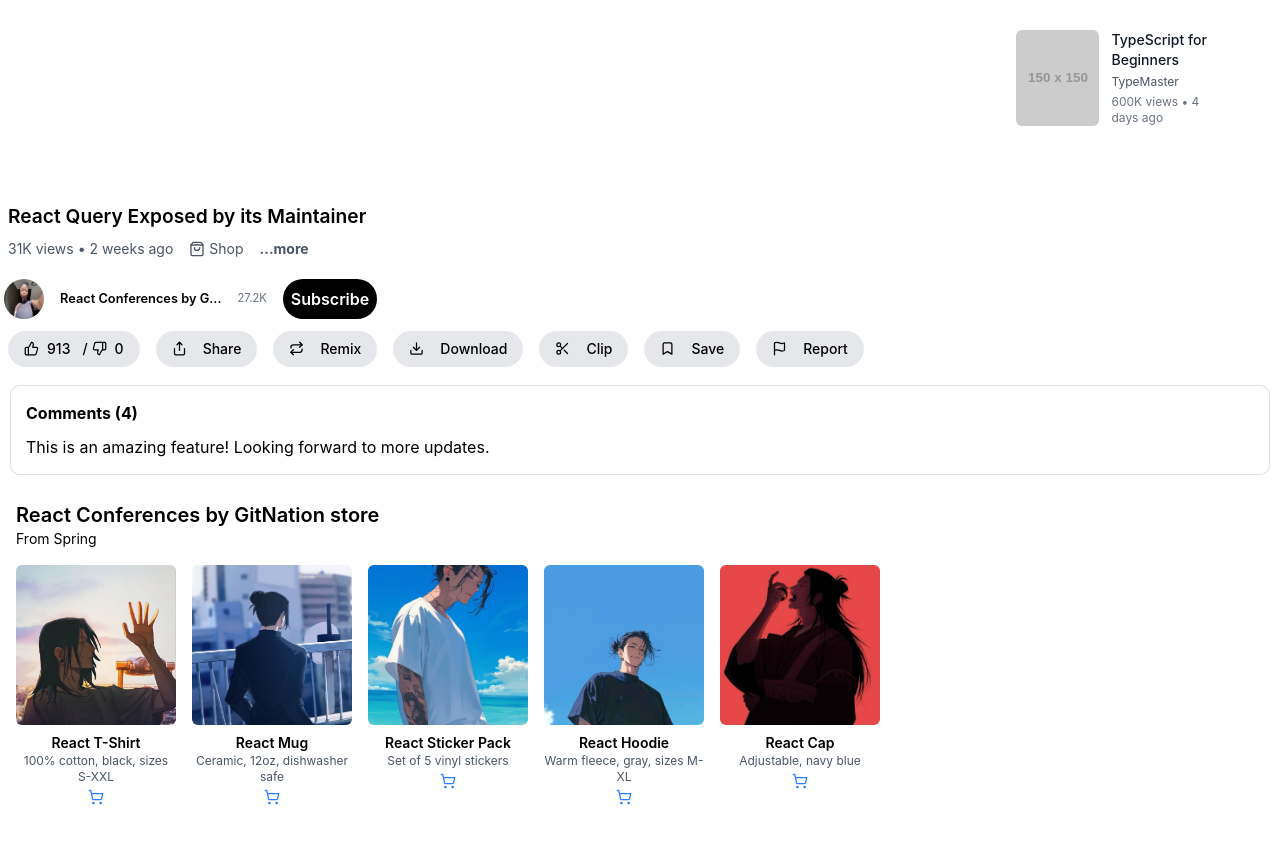
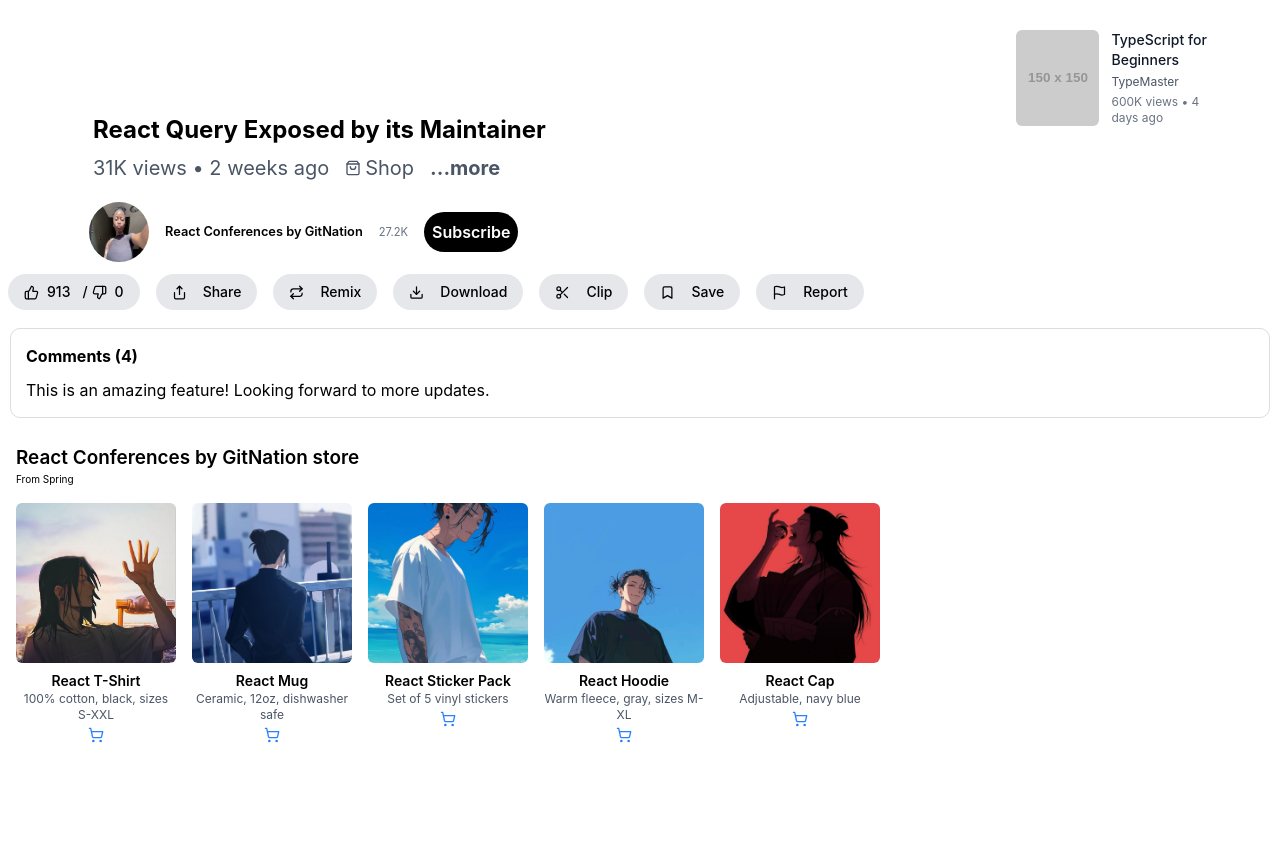
Before and after one commit to covey-codes/youtube, a React (Vite) app: page / in a window 1280 px wide. Shown: the part 702-1545 px from the top of the page. After the commit the page ends 1483 px from the top, so only its background shows below. Built offline with nearby package versions, Linux system fonts and the light colour scheme.

Commit message:
minor updates

```diff
--- a/src/components/GitNationStore.tsx
+++ b/src/components/GitNationStore.tsx
@@ -22,10 +22,10 @@
     <div className="p-4">
       <div className="flex items-center justify-between">
         <div>
-          <h1 className="text-xl font-semibold">
+          <h1 className="text-[18.9px] font-semibold">
             React Conferences by GitNation store
           </h1>
-          <p className="text-sm">From Spring</p>
+          <p className="text-[10px]">From Spring</p>
         </div>
       </div>
 
--- a/src/components/HeroSection.tsx
+++ b/src/components/HeroSection.tsx
@@ -7,7 +7,7 @@
       <div className="w-full ">
         <div className="relative w-full h-0 pb-[56.25%]">
           <iframe
-            className="absolute top-0 left-0 w-full h-full"
+            className="absolute top-0 left-0 lg:rounded-[70px] lg:p-[40px] w-full h-full"
             src="https://www.youtube.com/embed/sHnG8tIYMB4?si=0i1FrRInyxVed3sA"
             title="YouTube video player"
             allow="accelerometer; autoplay; clipboard-write; encrypted-media; gyroscope; picture-in-picture"
--- a/src/components/ReactConference.tsx
+++ b/src/components/ReactConference.tsx
@@ -2,15 +2,15 @@
 
 const ReactConference = () => {
   return (
-    <div className="flex items-center p-1 space-x-4 mt-4">
+    <div className="flex items-center lg:ml-[85px] p-1 space-x-4 mt-4">
       <img
         src="/valery.jpg"
         alt="Channel Logo"
-        className="w-10 h-10 rounded-full"
+        className="w-10 lg:w-15 h-10 lg:h-15 rounded-full"
       />
 
-      <h2 className="text-[0.8rem] text-nowrap font-semibold">
-        React Conferences by G...
+      <h2 className="text-[0.8rem] font-semibold truncate max-w-[140px] lg:max-w-none lg:whitespace-nowrap">
+        React Conferences by GitNation
       </h2>
       <p className="text-[0.7rem] text-gray-500">27.2K </p>
 
--- a/src/components/ReactQuery.tsx
+++ b/src/components/ReactQuery.tsx
@@ -3,11 +3,11 @@
 
 const ReactQuery = () => {
   return (
-    <div className="">
-      <h1 className="text-[1.2rem] font-semibold m-2 pt-4">
+    <div className="lg:ml-[85px]">
+      <h1 className="text-[1.2rem] lg:text-2xl font-semibold lg:font-bold lg:mt-[-80px] m-2 pt-4">
         React Query Exposed by its Maintainer
       </h1>
-      <div className="flex items-center text-gray-600 text-sm m-2">
+      <div className="flex items-center text-gray-600 text-sm lg:text-xl m-2">
         <span>31K views • 2 weeks ago</span>
         <span className="flex items-center ml-4 cursor-pointer hover:text-gray-800">
           <ShoppingBag size={16} className="mr-1" />
```
